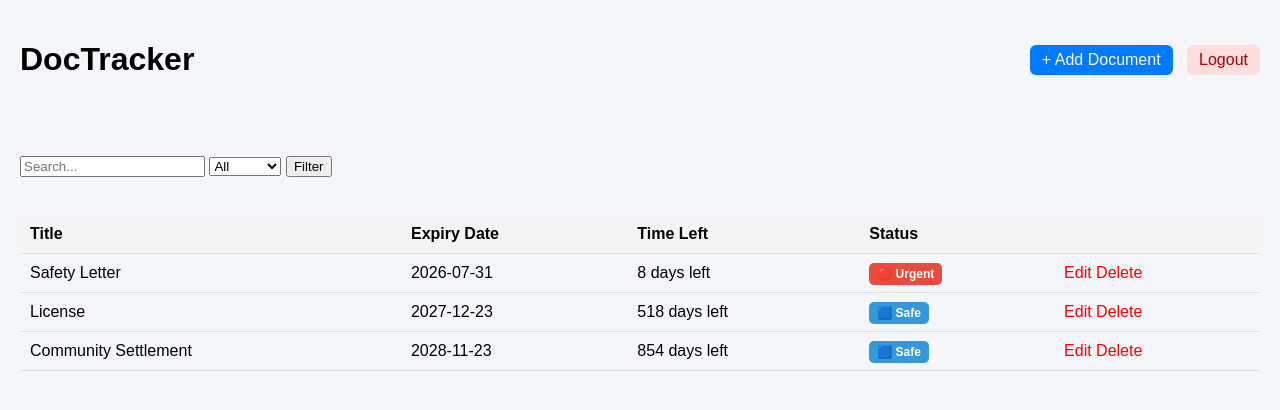
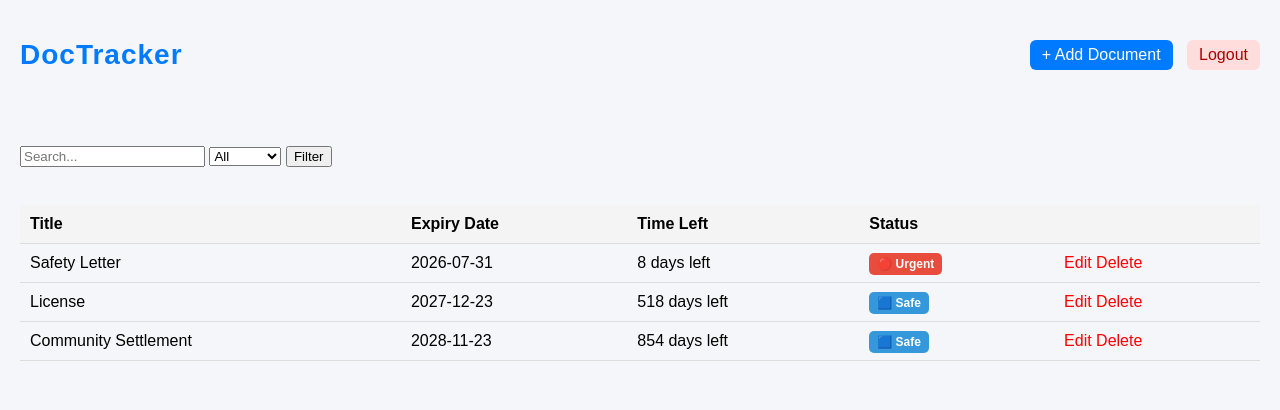
Before and after one commit to sedejordan/docTracker, a Flask app: page / in a window 1280 px wide. Shown: the top 410 px of the page. Run offline with Flask 3, Linux system fonts and the light colour scheme; the visitor is signed in with stand-in values (Sample User, id 1); data comes from the database, SQL or seed files in the repository.

Commit message:
more styling

```diff
--- a/templates/index.html
+++ b/templates/index.html
@@ -6,7 +6,7 @@
 </head>
 <body>
     <div class="top-bar">
-        <h1>DocTracker</h1>
+        <h1 class="logo">DocTracker</h1>
 
         <div class="actions">
             <a href="/add" class="btn primary">+ Add Document</a>
```
